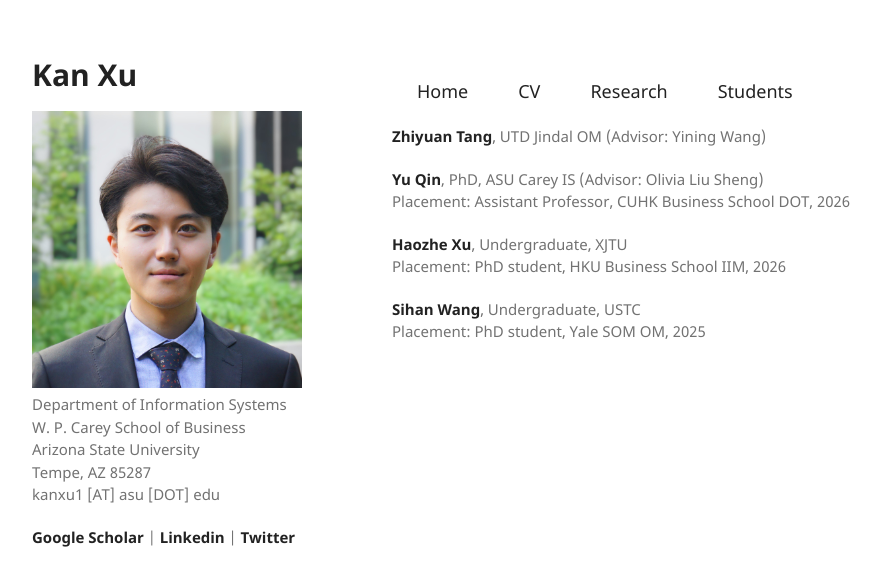
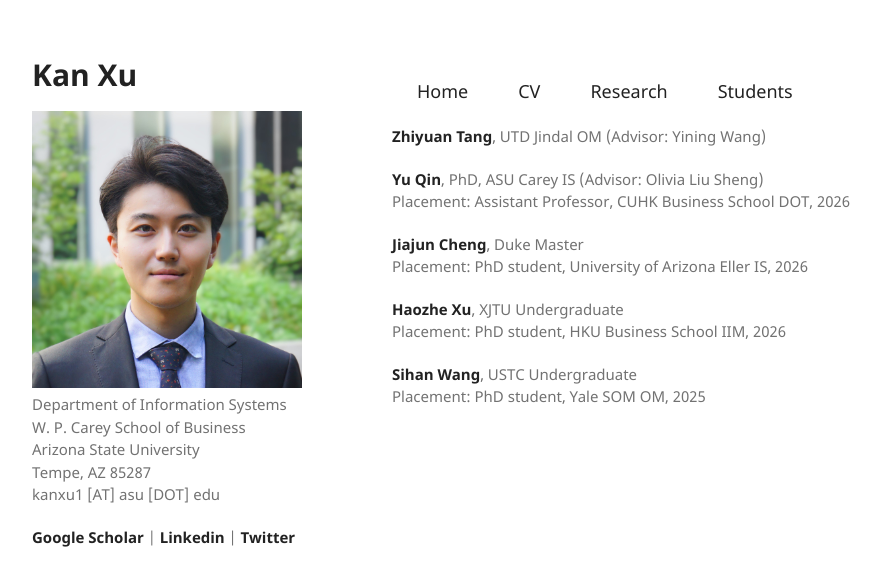
Before and after one commit to kanxu526/kanxu526.github.io, a Jekyll site: the page built from student.md, in a window 1280 px wide. Shown: the top 586 px of the page, without its empty margins (178-1059 px from the left). Built offline with Jekyll 4.4.1, drawn with Linux system fonts in a browser that asks for light colours.

Commit message:
Update student.md

```diff
--- a/student.md
+++ b/student.md
@@ -15,10 +15,14 @@ layout: default
 Placement: Assistant Professor, CUHK Business School DOT, 2026
 </p>
 
-<p><a href="">Haozhe Xu</a>, Undergraduate, XJTU<br>
+<p><a href="">Jiajun Cheng</a>, Duke Master<br>
+Placement: PhD student, University of Arizona Eller IS, 2026
+</p>
+
+<p><a href="">Haozhe Xu</a>, XJTU Undergraduate<br>
 Placement: PhD student, HKU Business School IIM, 2026
 </p>
 
-<p><a href="https://umbrellasansan.github.io/">Sihan Wang</a>, Undergraduate, USTC<br>
+<p><a href="https://umbrellasansan.github.io/">Sihan Wang</a>, USTC Undergraduate<br>
 Placement: PhD student, Yale SOM OM, 2025
 </p>
```
